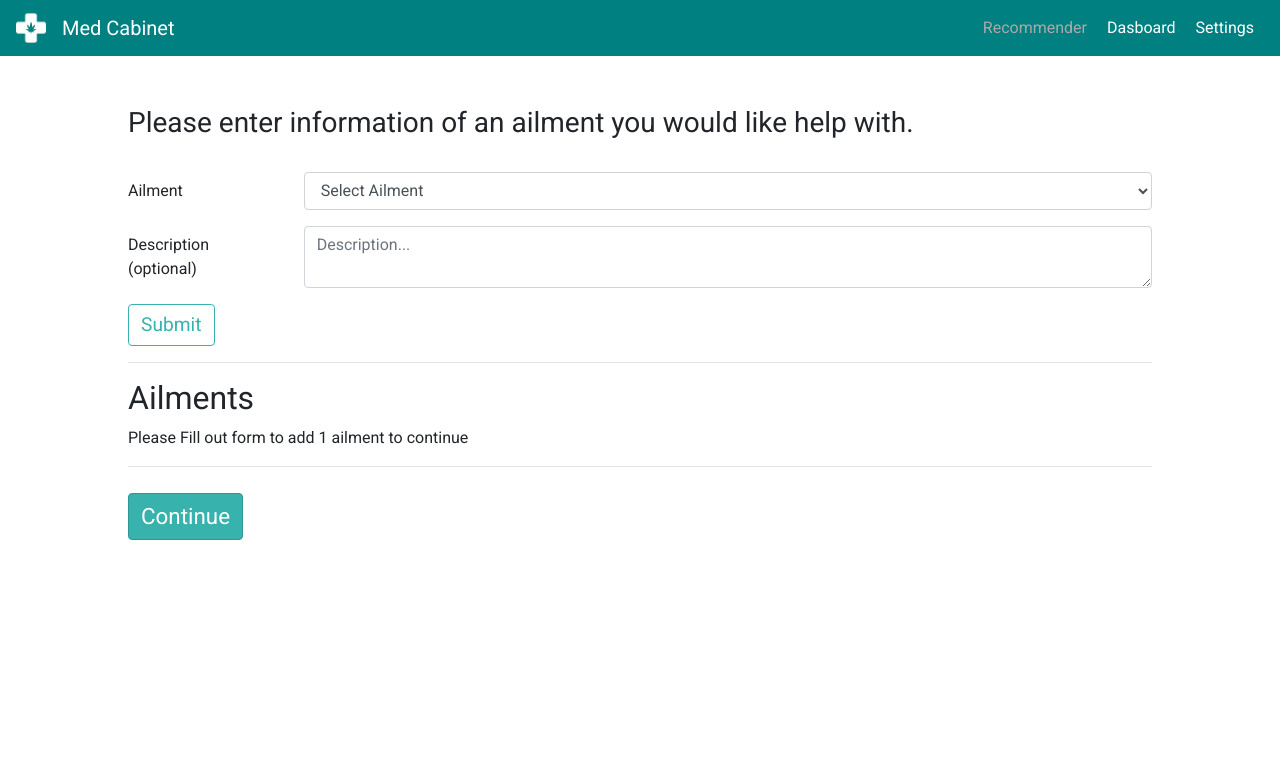
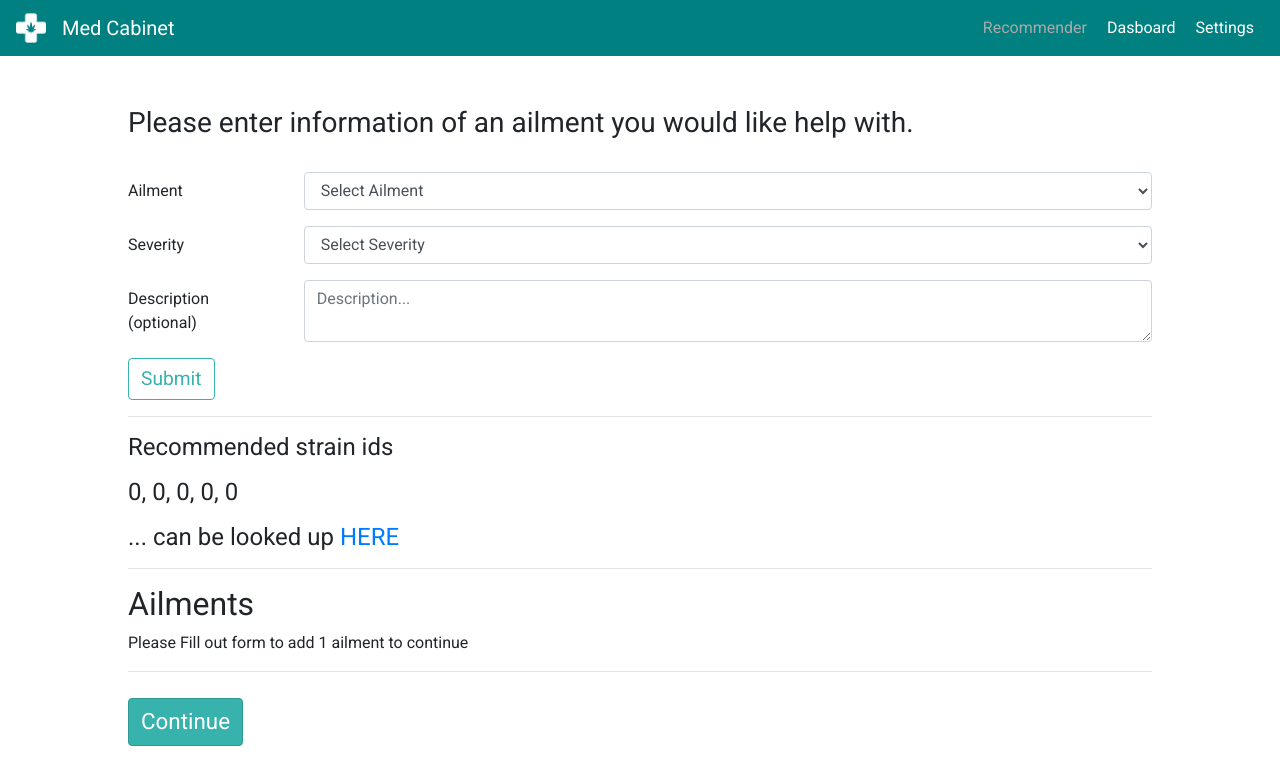
Before and after one commit to build-week-med-cabinet-2/frontend, a React (Create React App) app: page /intake/ailments in a window 1280 px wide. Shown: the top 784 px of the page. Built offline with nearby package versions, Linux system fonts and the light colour scheme; sample sign-in values are in the browser's storage.

Commit message:
data science api integration added to ailment form

```diff
--- a/src/features/ailments/AilmentForm.js
+++ b/src/features/ailments/AilmentForm.js
@@ -12,6 +12,7 @@ import {
   FormText
 } from "reactstrap";
 import { addAilment } from "./ailmentsSlice";
+import axios from 'axios';
 
 const AilmentForm = ({ values, errors, touched, status, handleChange }) => {
   const dispatch = useDispatch();
@@ -29,6 +30,12 @@ const AilmentForm = ({ values, errors, touched, status, handleChange }) => {
   useEffect(() => {
     status && dispatch(addAilment(status));
   }, [status]);
+
+  const [strainIds, setStrainIds] = useState({0: 0, 1: 0, 2: 0, 3: 0, 4: 0});
+
+  useEffect(() => {
+    status && setStrainIds(status);
+  },[status])
 
   return (
     <>
@@ -65,7 +72,7 @@ const AilmentForm = ({ values, errors, touched, status, handleChange }) => {
             </Col>
           </FormGroup>
 
-          {/* <FormGroup row>
+          <FormGroup row>
             <Label for="severity" sm={2}>
               Severity
             </Label>
@@ -87,7 +94,7 @@ const AilmentForm = ({ values, errors, touched, status, handleChange }) => {
                 <p className="error">{errors.severity}</p>
               )}
             </Col>
-          </FormGroup> */}
+          </FormGroup>
 
           <FormGroup row>
             <Label for="description" sm={2}>
@@ -107,6 +114,14 @@ const AilmentForm = ({ values, errors, touched, status, handleChange }) => {
           <Button type="submit" className="CustomButtonOutline">
             Submit
           </Button>
+
+          <hr/>
+          <h4 style={{margin: '1rem 0'}}>Recommended strain ids</h4>
+          <h4>{`${strainIds['0']}, ${strainIds['1']}, ${strainIds['2']}, ${strainIds['3']}, ${strainIds['4']}`}</h4>
+          <h4 style={{margin: '1rem 0'}}>
+            {`... can be looked up `}
+            <a href="https://www.kaggle.com/nvisagan/cannabis-strains-features">HERE</a>
+            </h4>
         </Form>
       </div>
     </>
@@ -117,21 +132,40 @@ export default withFormik({
   mapPropsToValues({ ailmentName, severity, pharmaUse, description }) {
     return {
       ailmentName: ailmentName || "",
-      // severity: severity || "",
+      severity: severity || "",
       // pharmaUse: pharmaUse || 0,
       description: description || ""
     };
   },
   validationSchema: Yup.object().shape({
     ailmentName: Yup.string().required("Ailment required"),
-    // severity: Yup.string().required("Severity required"),
+    severity: Yup.string().required("Severity required"),
     // pharmaUse: Yup.number().required("Years of Pharma Use required"),
     description: Yup.string()
   }),
   handleSubmit(values, { setStatus }) {
-    console.log(values);
-    const ailmentString = `${values.severity} ${values.ailmentName}: ${values.description}`;
+    const ailmentString = formatAilment(values.ailmentName, values.severity, values.description);
     console.log(ailmentString);
     setStatus(values);
+
+    axios
+      // .get('https://cannabis-api-1.herokuapp.com', ailmentString)
+      .get(`https://cors-anywhere.herokuapp.com/https://cannabis-api-1.herokuapp.com/${ailmentString}`)
+      .then(res => {
+          setStatus(res.data);
+          console.log(res.data);
+      })
+      .catch(err => console.log(err.message));
   }
 })(AilmentForm);
+
+function formatAilment(ailmentName, severity, description){
+  let str = `${severity.toLowerCase()}%20${ailmentName.toLowerCase()}`;
+  const punctuationlessDesc = description.replace(/[.,\/#!$%\^&\*;:{}=\-_?`~()]/g," ");
+  var descString = punctuationlessDesc.replace(/\s{2,}/g," ");
+  let splitDesc = descString.trim().split(/\.| /);
+  splitDesc.forEach((word) => {
+    str += `%20${word.toLowerCase()}`
+  })
+  return str;
+}
```
